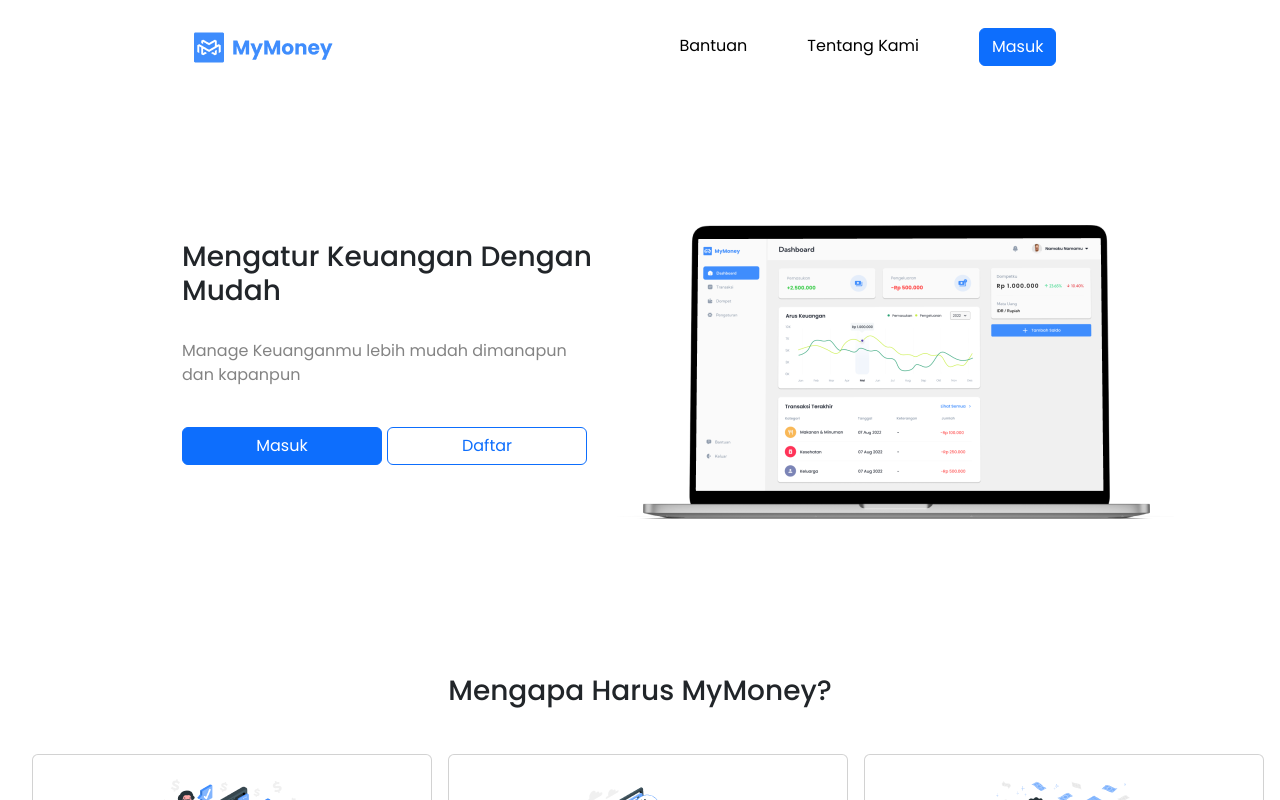
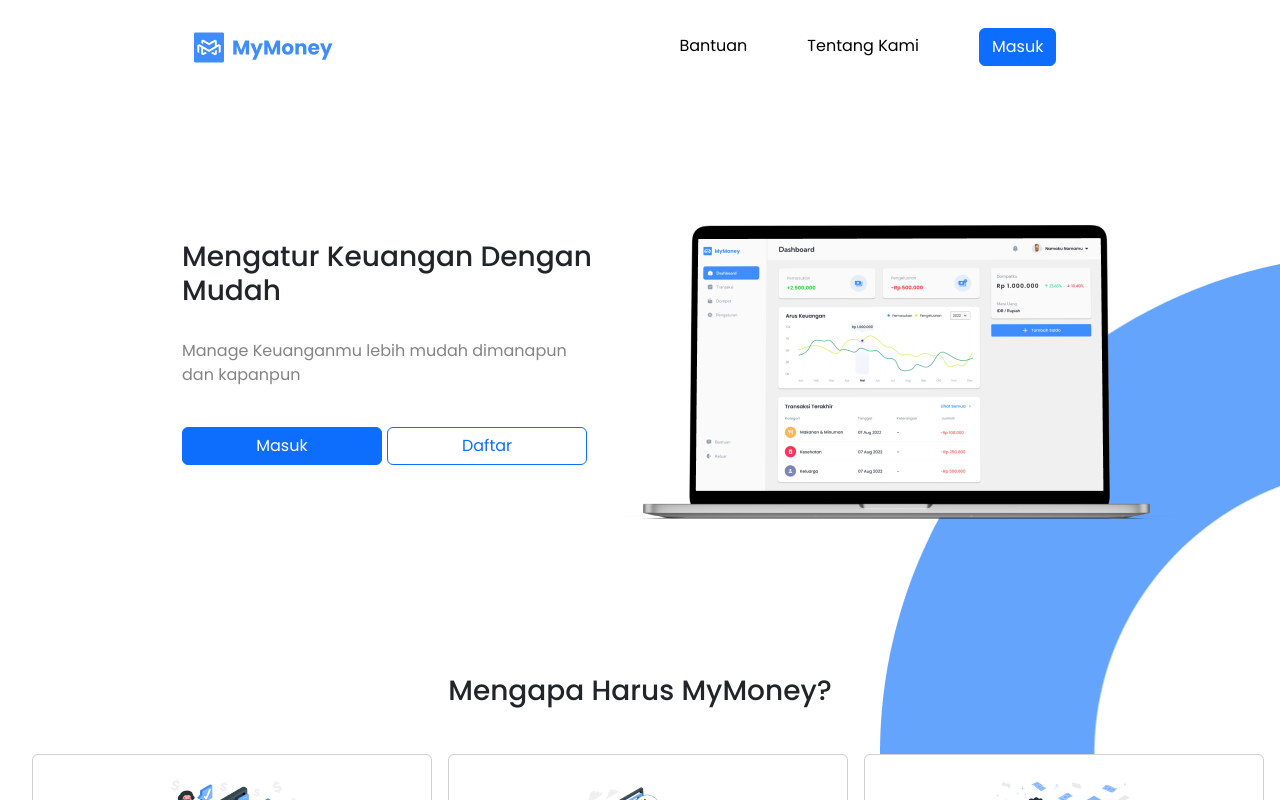
Before and after one commit to abelannta/mymoney-seal, a React (Create React App) app: page / in a window 1280 px wide. Shown: the top 800 px of the page. Built offline with nearby package versions, Linux system fonts and the light colour scheme.

Commit message:
fix page

```diff
--- a/src/component/home/content/content.css
+++ b/src/component/home/content/content.css
@@ -6,7 +6,6 @@
     width: 100%;
     padding-left: 100px;
     padding-top: 4cm;
-    display: inline-block;
 }
 .loginBut{
     width: 200px;
--- a/src/component/home/content/content.js
+++ b/src/component/home/content/content.js
@@ -1,6 +1,7 @@
 import React from "react";
 import {Container, Row, Col, Button, Card} from "react-bootstrap"
 import "../../home/content/content.css"
+import { Link } from "react-router-dom";
 import CONTENTPICT from "../../../images/home/content-picture.png"
 import CONTENT1 from "../../../images/home/content1.png"
 import CONTENT2 from "../../../images/home/content2.png"
@@ -15,8 +16,8 @@ function Content(){
                 <br></br>
                 <p>Manage Keuanganmu lebih mudah dimanapun dan kapanpun</p>
                 <br></br>
-                <Button href="/login" className="loginBut">Masuk</Button>
-                <Button href="/register" className="registerBut" variant="outline-primary">Daftar</Button>
+                <Link to="/login"><Button className="loginBut">Masuk</Button></Link>
+                <Link to="/register"><Button className="registerBut" variant="outline-primary">Daftar</Button></Link>
                 </Col>
                 <Col className="content2">
                 <img src={CONTENTPICT} />
--- /dev/null
+++ b/src/pages/home/home.css
@@ -0,0 +1,12 @@
+.body{
+    background-image: url(/src/images/home/background1.png);
+    background-repeat: no-repeat;
+    background-position: right;
+    background-size: 400px;
+}
+.backgroundAdd{
+    background-image: url(/src/images/home/background2.png);
+    background-repeat: no-repeat;
+    background-position: left;
+    background-size: 200px;
+}
--- a/src/pages/home/home.js
+++ b/src/pages/home/home.js
@@ -2,13 +2,19 @@ import React from "react";
 import NavbarHome from "../../component/home/navbar/navbar-home";
 import Content from "../../component/home/content/content"
 import Footer from "../../component/home/footer/footer"
+import "../home/home.css"
 
 function Home(){
     return(
         <>
+        <div className="body">
         <NavbarHome />
         <Content />
+        <div className="backgroundAdd">
+
+        </div>
         <Footer />
+        </div>
         </>
 
 
```
Also changed, not shown: src/images/home/background1.png (added), src/images/home/background2.png (added).
